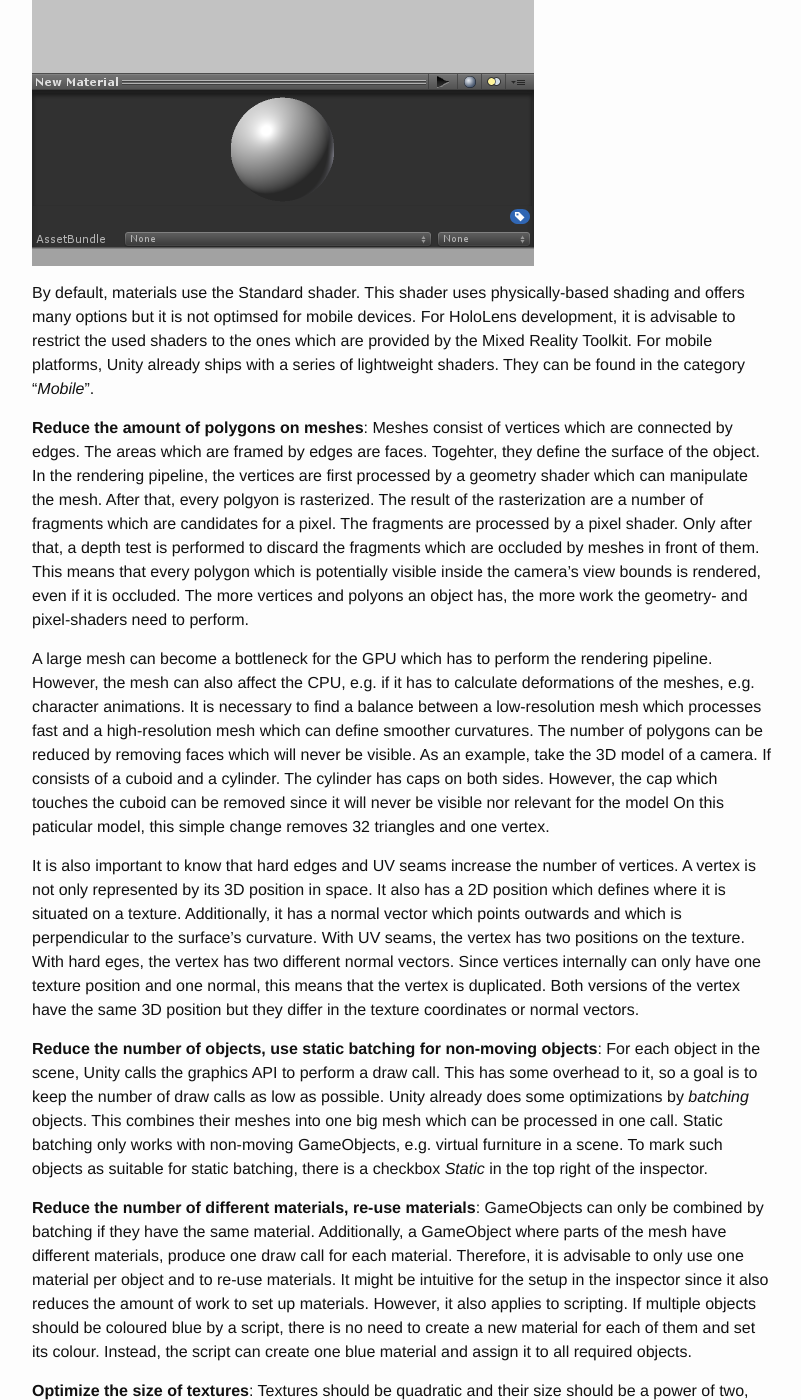
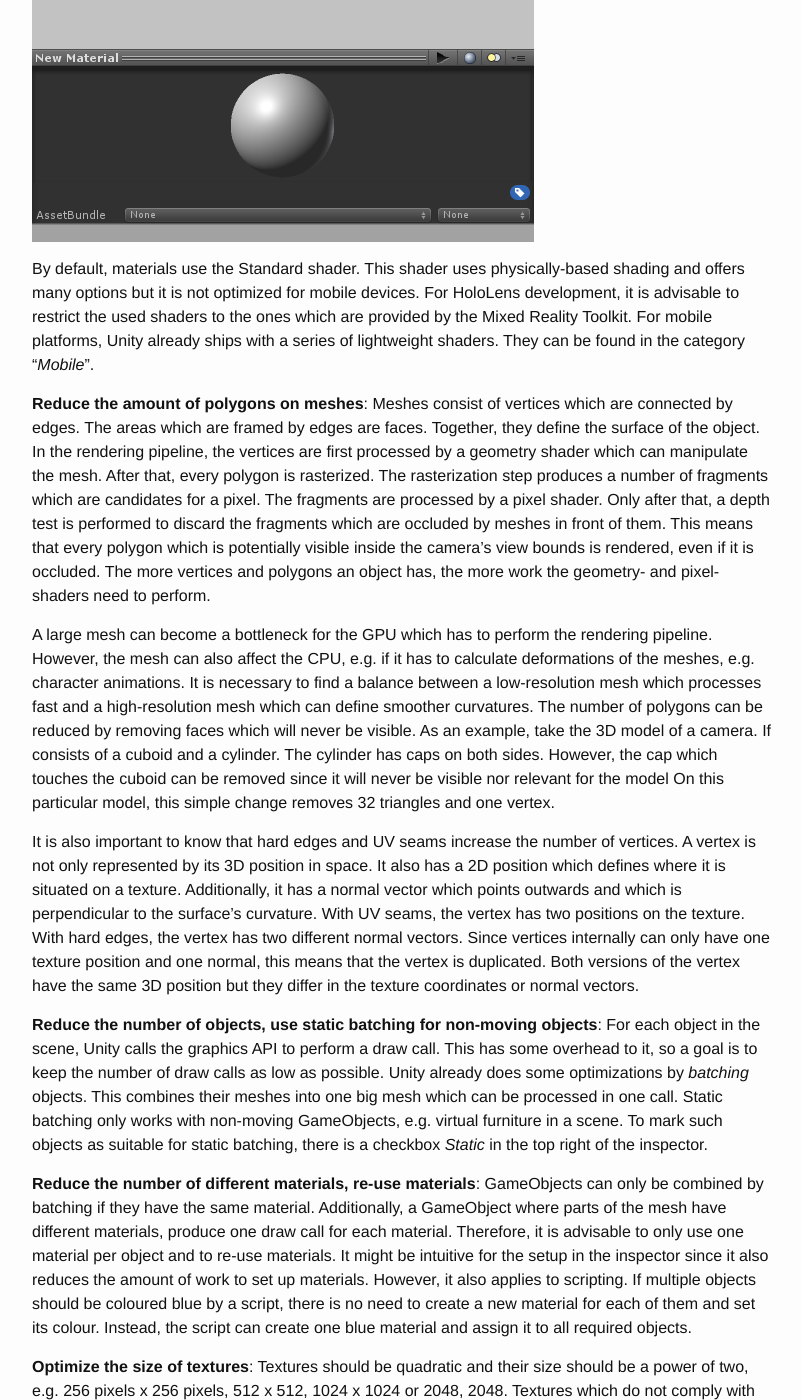
Before and after one commit to klamma/ar-for-eu-book, a Jekyll site: the page built from _pages/chapters/performance_profiling.md, in a window 1280 px wide and 1400 px high, scrolled down 8577 px. Shown: the whole window, without its empty margins (238-1039 px from the left). Built offline with Jekyll 4.4.1, drawn with Linux system fonts in a browser that asks for light colours; nearby versions of some CDN libraries; some of the changed text lies outside the part shown.

Commit message:
revised performance profiling chapter

```diff
--- a/_pages/chapters/performance_profiling.md
+++ b/_pages/chapters/performance_profiling.md
@@ -226,7 +226,7 @@ The shader of the material can be changed in its material settings in the inspec
 ![Shader Selection in the Material]({{pathToRoot}}/assets/figures/performance_profiling/MaterialShader.png)
 
 By default, materials use the Standard shader.
-This shader uses physically-based shading and offers many options but it is not optimsed for mobile devices.
+This shader uses physically-based shading and offers many options but it is not optimized for mobile devices.
 For HoloLens development, it is advisable to restrict the used shaders to the ones which are provided by the Mixed Reality Toolkit.
 For mobile platforms, Unity already ships with a series of lightweight shaders.
 They can be found in the category "*Mobile*".
@@ -234,14 +234,14 @@ They can be found in the category "*Mobile*".
 **Reduce the amount of polygons on meshes**:
 Meshes consist of vertices which are connected by edges.
 The areas which are framed by edges are faces.
-Togehter, they define the surface of the object.
+Together, they define the surface of the object.
 In the rendering pipeline, the vertices are first processed by a geometry shader which can manipulate the mesh.
-After that, every polgyon is rasterized.
-The result of the rasterization are a number of fragments which are candidates for a pixel.
+After that, every polygon is rasterized.
+The rasterization step produces a number of fragments which are candidates for a pixel.
 The fragments are processed by a pixel shader.
 Only after that, a depth test is performed to discard the fragments which are occluded by meshes in front of them.
 This means that every polygon which is potentially visible inside the camera's view bounds is rendered, even if it is occluded.
-The more vertices and polyons an object has, the more work the geometry- and pixel-shaders need to perform.
+The more vertices and polygons an object has, the more work the geometry- and pixel-shaders need to perform.
 
 A large mesh can become a bottleneck for the GPU which has to perform the rendering pipeline.
 However, the mesh can also affect the CPU, e.g. if it has to calculate deformations of the meshes, e.g. character animations.
@@ -250,14 +250,14 @@ The number of polygons can be reduced by removing faces which will never be visi
 As an example, take the 3D model of a camera. If consists of a cuboid and a cylinder.
 The cylinder has caps on both sides.
 However, the cap which touches the cuboid can be removed since it will never be visible nor relevant for the model
-On this paticular model, this simple change removes 32 triangles and one vertex.
+On this particular model, this simple change removes 32 triangles and one vertex.
 
 It is also important to know that hard edges and UV seams increase the number of vertices.
 A vertex is not only represented by its 3D position in space.
 It also has a 2D position which defines where it is situated on a texture.
 Additionally, it has a normal vector which points outwards and which is perpendicular to the surface's curvature.
 With UV seams, the vertex has two positions on the texture.
-With hard eges, the vertex has two different normal vectors.
+With hard edges, the vertex has two different normal vectors.
 Since vertices internally can only have one texture position and one normal, this means that the vertex is duplicated.
 Both versions of the vertex have the same 3D position but they differ in the texture coordinates or normal vectors.
 
@@ -280,13 +280,13 @@ Instead, the script can create one blue material and assign it to all required o
 
 **Optimize the size of textures**:
 Textures should be quadratic and their size should be a power of two, e.g. 256 pixels x 256 pixels, 512 x 512, 1024 x 1024 or 2048, 2048.
-Textures which do not comply to this rule are stored in an uncompressed format which increases their memory usage and loading times.
+Textures which do not comply with this rule are stored in an uncompressed format which increases their memory usage and loading times.
 
 Another factor which can be optimized is the resolution of the texture.
-Only objects with intricate details in the texture and which are intended to be in the close focus of the user should have a righ resolution, e.g. 2048 by 2048 pixels or even 4096 by 4096 pixels.
+Only objects with intricate details in the texture and which are intended to be in the close focus of the user should have a right resolution, e.g. 2048 by 2048 pixels or even 4096 by 4096 pixels.
 Other textures can be downgraded to lower resolutions.
 One good practise in this context is to still save textures at a high resolution in the project and then limit their resolution in their texture settings.
-This way, Unity automatically downscales them in the built project and uses the lower resolution in the final application.
+This way, Unity automatically scales them down in the built project and uses the lower resolution in the final application.
 Since the original high-resolution version is still available in the project, it is possible to increase the resolution again at a later point if needed.
 To do this, select the texture in the assets browser.
 This will open the texture's properties in the inspector on the right.
@@ -310,7 +310,7 @@ In general, whenever a surface property is expressed by one floating point value
 If there are four different properties, they can be compressed into the four channels of a texture instead of using four separate textures where three channels are useless.
 In particular, monochromatic textures (the value is only written to one channel) and greyscale textures (the same value is written to all channels) can be simplified this way.
 However, this is only possible if the shader supports this compression.
-The shader must know what information are stored in each channel.
+The shader must know what information is stored in each channel.
 
 In Unity, some of the shaders support and even require such texture compression.
 For instance, the shader "Mixed Reality Toolkit/Standard" which is provided with the Mixed Reality Toolkit uses a "Channel Map" which can be activated by checking the corresponding option.
@@ -496,7 +496,7 @@ Both calls end up with an empty list but the version with the constructor create
 These operations are expensive because they allocate and deallocate memory and need to register and deregister the new components, callback methods, etc.
 Destroyed GameObjects are cleaned up by the garbage collector.
 Instead of `Instantiate()` and `Destroy()`, a technique called object pooling can be implemented.
-The number of necessary GameObjects are created once in the beginning and they are added to a collection of unused GameObjects.
+All necessary GameObjects are created once in the beginning and they are added to a collection of unused GameObjects.
 Instead of calling `Instantiate()` in the code again, the code now requests a GameObject from the pool.
 Once the object is not used anymore, it is not destroyed but returned to the pool.
 
```
Also changed, not shown: other parts of _pages/chapters/performance_profiling.md (+16 -16 lines).
